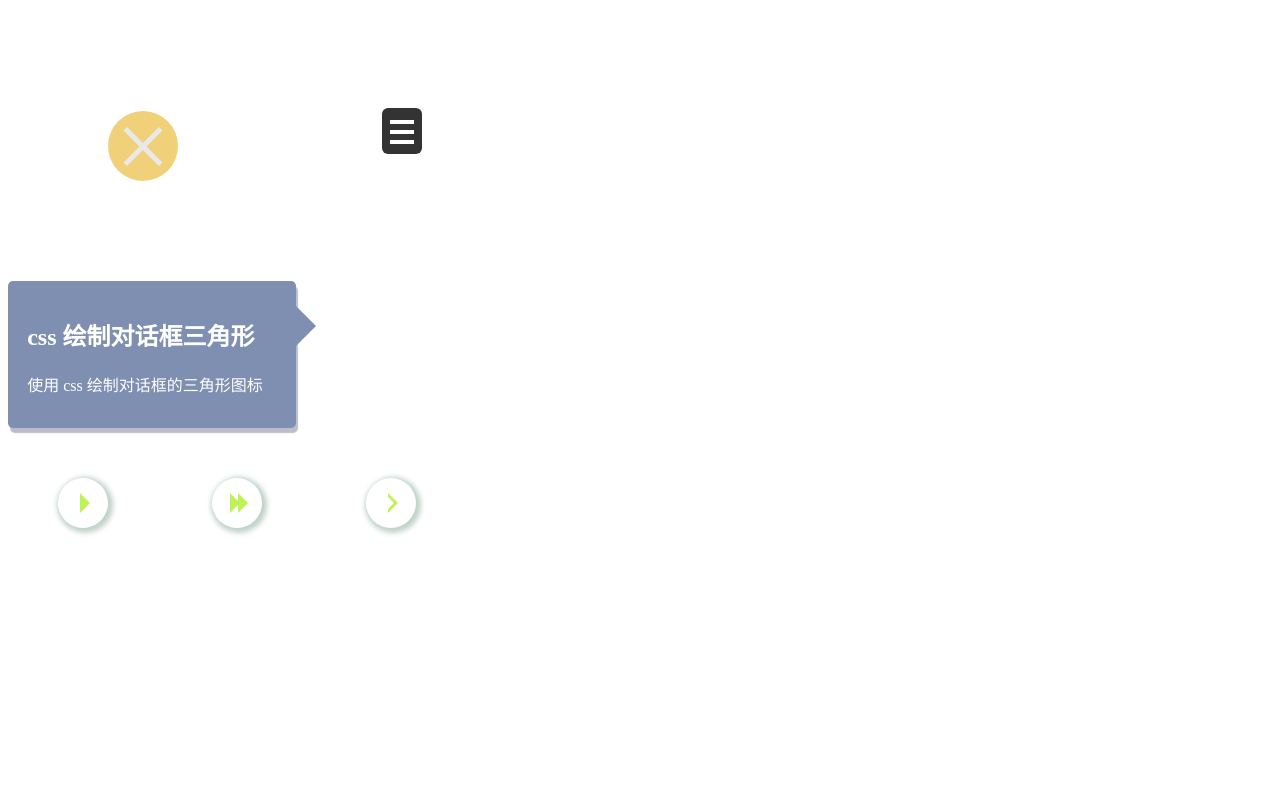
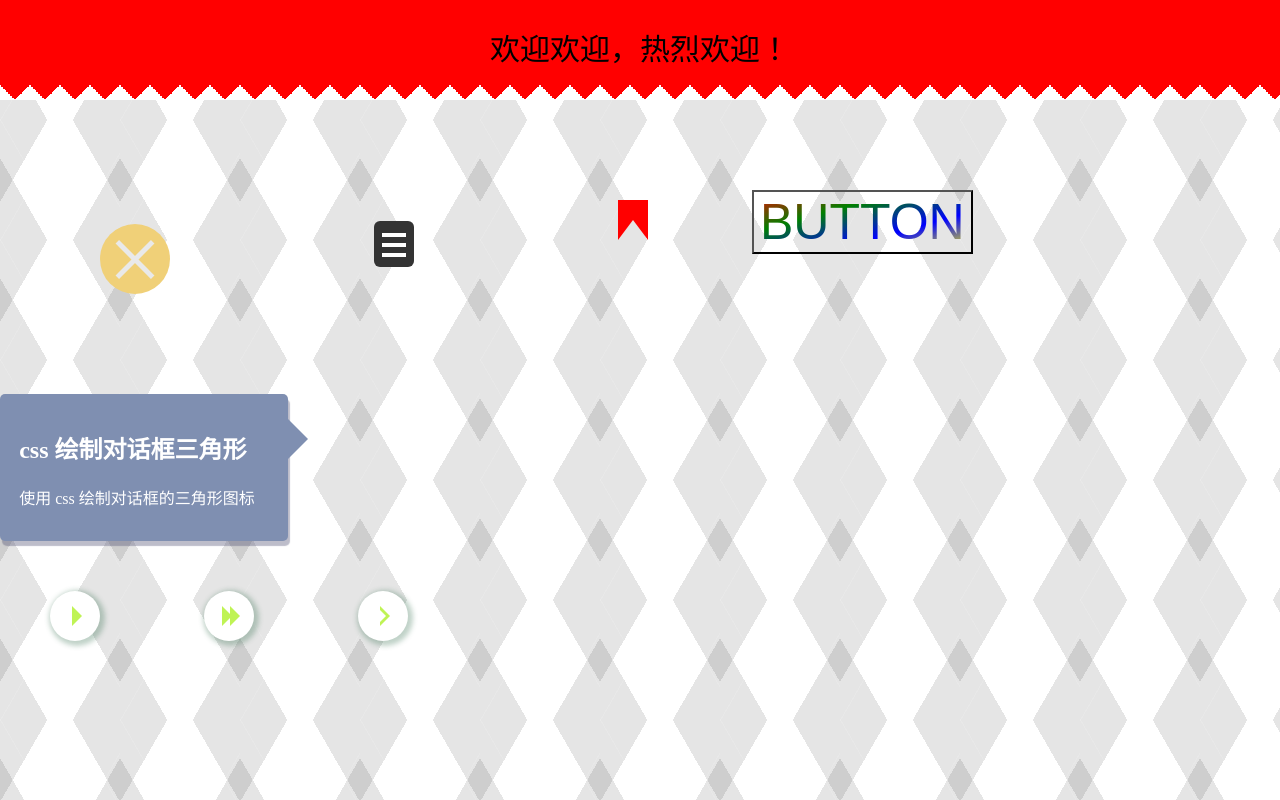
Before and after one commit to soojade/ajax-cache, a plain HTML site: page css-draw/index.html in a window 1280 px wide. Drawn offline with Linux system fonts and the light colour scheme.

Commit message:
添加 书签 锯齿 背景图案等效果

```diff
--- a/css-draw/index.html
+++ b/css-draw/index.html
@@ -10,16 +10,28 @@
 </head>
 
 <body>
+  <!-- 锯齿彩旗 -->
+  <div class="flags">欢迎欢迎，热烈欢迎！</div>
+
   <a href="#" class="close">X</a>
   <a href="#" class="menu">Menu</a>
+  <a href="#" class="bookmark">书签</a>
+  <!-- 文字渐变按钮 -->
+  <button>BUTTON</button>
+
+  <!-- 会话框 -->
   <article class="message">
     <h1>css 绘制对话框三角形</h1>
     <p>使用 css 绘制对话框的三角形图标</p>
   </article>
 
+
+  <!-- 播放按钮 -->
   <span class="play">播放</span>
   <span class="fast">快进</span>
   <span class="next">下一个</span>
+
+
 </body>
 
 </html>
--- a/css-draw/style.css
+++ b/css-draw/style.css
@@ -1,7 +1,58 @@
+html,
+body {
+  margin: 0;
+  padding: 0;
+  height: 100%;
+}
+/*背景图案*/
+body {
+  background: repeating-linear-gradient(
+      120deg,
+      rgba(255, 255, 255, 0.1),
+      rgba(255, 255, 255, 0.1) 1px,
+      transparent 1px,
+      transparent 60px
+    ),
+    repeating-linear-gradient(
+      60deg,
+      rgba(255, 255, 255, 0.1),
+      rgba(255, 255, 255, 0.1) 1px,
+      transparent 1px,
+      transparent 60px
+    ),
+    linear-gradient(
+      60deg,
+      rgba(0, 0, 0, 0.1) 25%,
+      transparent 25%,
+      transparent 75%,
+      rgba(0, 0, 0, 0.1) 75%,
+      rgba(0, 0, 0, 0.1)
+    ),
+    linear-gradient(
+      120deg,
+      rgba(0, 0, 0, 0.1) 25%,
+      transparent 25%,
+      transparent 75%,
+      rgba(0, 0, 0, 0.1) 75%,
+      rgba(0, 0, 0, 0.1)
+    );
+  background-size: 120px 120px;
+}
+
 /*关闭按钮*/
 a {
   text-decoration: none;
   margin: 100px;
+}
+/*书签*/
+.bookmark{
+  display: inline-block;
+  text-indent: -999em;
+  width: 0;
+  height: 0;
+  border-width: 20px 15px;
+  border-color: red red transparent red;
+  border-style: solid;
 }
 /* .close {
   font-size: 3em;
@@ -70,12 +121,12 @@ a {
 /*会话框*/
 .message {
   position: relative;
-  background: rgb(127, 143, 177);
   border-radius: 5px;
   padding: 1em 1.2em;
   width: 250px;
   box-shadow: 2px 5px 1px rgba(75, 73, 109, 0.364);
   color: #fff;
+  background: rgb(127, 143, 177);
 }
 
 .message::after {
@@ -89,6 +140,7 @@ a {
   border-style: solid;
   border-color: transparent transparent transparent rgb(127, 143, 177);
 }
+
 
 /*播放按钮*/
 .play,
@@ -139,3 +191,25 @@ a {
 .next::before {
   left: 22px;
 }
+
+/*文字渐变*/
+button {
+  background: linear-gradient(to right bottom, red, green, blue, yellow);
+  -webkit-background-clip: text;
+  background-clip: text;
+  color: transparent;
+  font-size: 50px;
+}
+
+/*锯齿彩旗效果*/
+.flags{
+  font-size: 30px;
+  text-align: center;
+  line-height: 100px;
+  background: red;
+  background-image: linear-gradient(45deg,#fff 25%,transparent 25%),
+    linear-gradient(-45deg,#fff 25%,transparent 25%);
+  background-size: 30px 30px;
+  background-repeat: repeat-x;
+  background-position: 0 100%;
+}
```
